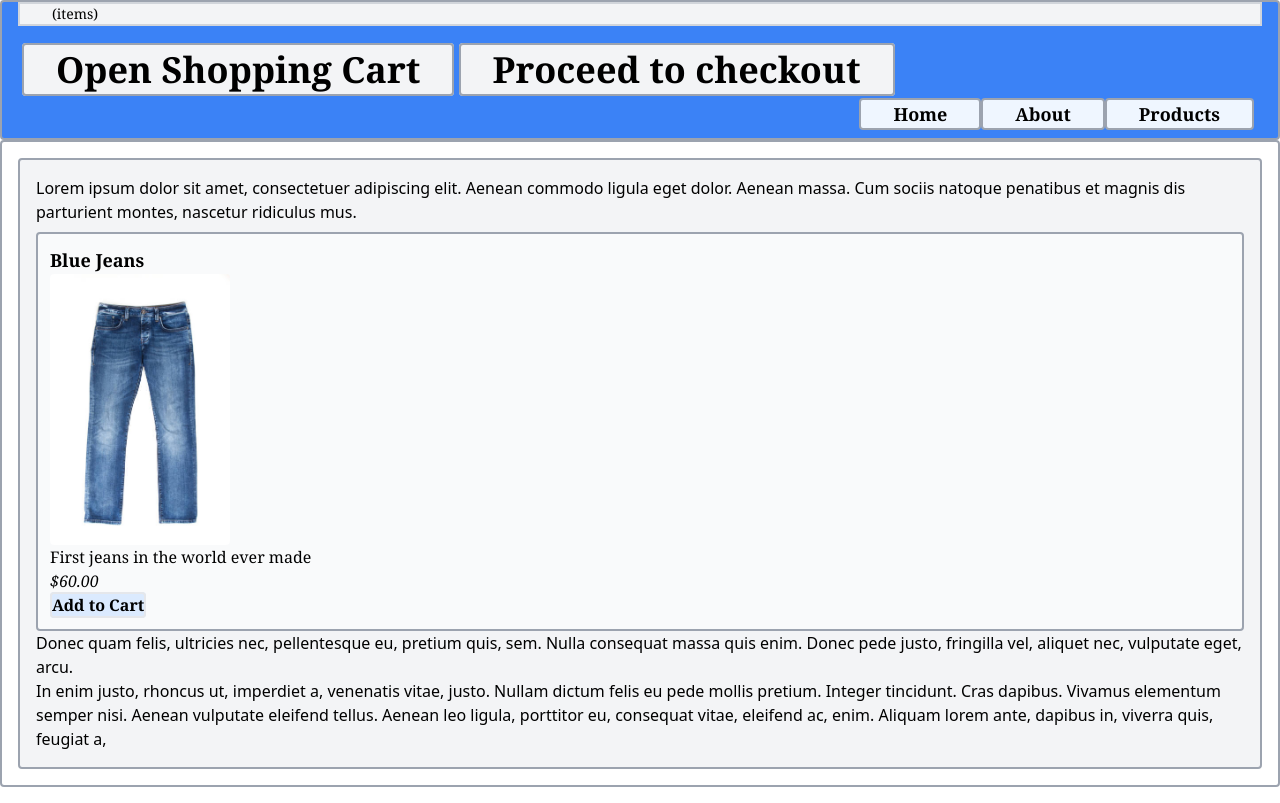
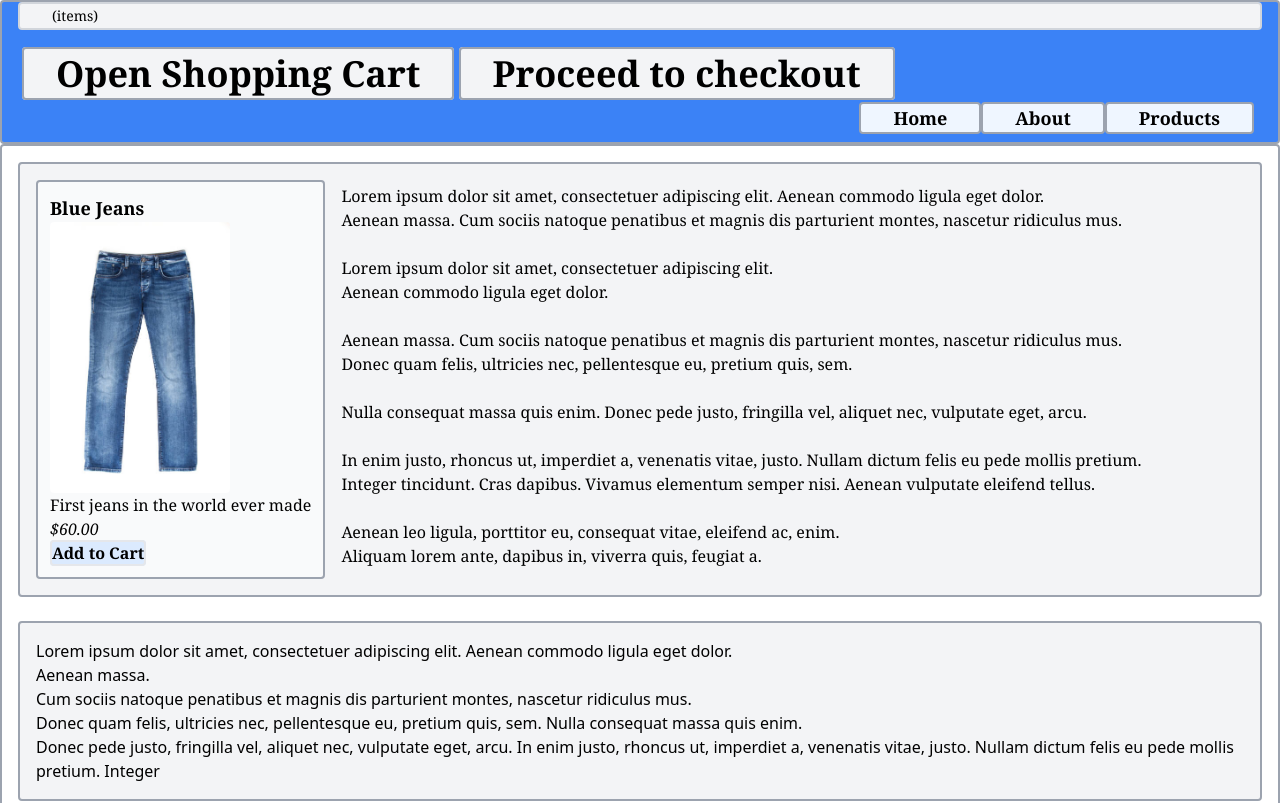
Before and after one commit to nobrien1996/group3musketeers, a website: page src/about.html in a window 1280 px wide. Shown: the top 803 px of the page. Drawn offline with nearby package versions, Linux system fonts and the light colour scheme.

Commit message:
Bug almost fixed, one small tweak left to make during office hours

```diff
--- a/src/about.html
+++ b/src/about.html
@@ -14,7 +14,7 @@
 <body>
     <header class="border-2 border-gray-400 bg-blue-500 rounded place px-4 flex-col relative font-serif">
         <div class="flex-auto">
-            <div class="text-sm self-center text-left border-gray-300 bg-gray-100 roundedpy-0.5 px-8 border-2">(items)</div>
+            <div class="text-sm text-left border-gray-300 bg-gray-100 rounded py-0.5 px-8 border-2">(items)</div>
             <br>
             <div class="px-1">
                 <span class="self-center text-4xl font-semibold px-8 border-2 border-gray-400 rounded bg-gray-100 container-md flex-col" data-toggle="modal" data-target="#cart">Open Shopping Cart</span>
@@ -29,11 +29,10 @@
             </div>
         </div>
     </header>
-    <div class="p-4 border-2 border-gray-400 rounded flex">
+    <div class="p-4 border-2 border-gray-400 rounded">
         <!-- content changes on each page -->
-        <div class="border-2 border-gray-400 rounded bg-gray-100 justify-start p-4">
-            <p class="pb-2">Lorem ipsum dolor sit amet, consectetuer adipiscing elit. Aenean commodo ligula eget dolor. Aenean massa. Cum sociis natoque penatibus et magnis dis parturient montes, nascetur ridiculus mus.</p>
-            <div class="flex-col border-2 border-gray-400 rounded bg-gray-50 p-3 font-serif">
+        <div class="border-2 border-gray-400 rounded bg-gray-100 p-4 flex flex-wrap w-screen">
+            <div class="border-2 border-gray-400 rounded bg-gray-50 p-3 min-w-48 m-2 max-w-48 font-serif">
                 <div class="text-lg font-semibold">Blue Jeans</div>
                 <img src="./assets/blue jean.jpg" width="180px" class="rounded">
                 <div>
@@ -42,9 +41,23 @@
                     <a href="#" class="border-2 border-gray-200 rounded bg-blue-100 font-semibold" data-name="SD Card" data-s="4GB" data-price="1000" data-id="6">Add to Cart</a>
                 </div>
             </div>
-            <div">
-                <p>Donec quam felis, ultricies nec, pellentesque eu, pretium quis, sem. Nulla consequat massa quis enim. Donec pede justo, fringilla vel, aliquet nec, vulputate eget, arcu.</p>
-                <p>In enim justo, rhoncus ut, imperdiet a, venenatis vitae, justo. Nullam dictum felis eu pede mollis pretium. Integer tincidunt. Cras dapibus. Vivamus elementum semper nisi. Aenean vulputate eleifend tellus. Aenean leo ligula, porttitor eu, consequat vitae, eleifend ac, enim. Aliquam lorem ante, dapibus in, viverra quis, feugiat a,</p>
+            <div class="px-4 py-1 min-w-48 m-2 max-w-48 font-serif">
+                <p>Lorem ipsum dolor sit amet, consectetuer adipiscing elit. Aenean commodo ligula eget dolor.</p>
+                <p>Aenean massa. Cum sociis natoque penatibus et magnis dis parturient montes, nascetur ridiculus mus.</p>
+                <br>
+                <p>Lorem ipsum dolor sit amet, consectetuer adipiscing elit.</p>
+                <p>Aenean commodo ligula eget dolor.</p>
+                <br>
+                <p>Aenean massa. Cum sociis natoque penatibus et magnis dis parturient montes, nascetur ridiculus mus.</p>
+                <p>Donec quam felis, ultricies nec, pellentesque eu, pretium quis, sem.</p>
+                <br>
+                <p>Nulla consequat massa quis enim. Donec pede justo, fringilla vel, aliquet nec, vulputate eget, arcu.</p>
+                <br>
+                <p>In enim justo, rhoncus ut, imperdiet a, venenatis vitae, justo. Nullam dictum felis eu pede mollis pretium.</p>
+                <p>Integer tincidunt. Cras dapibus. Vivamus elementum semper nisi. Aenean vulputate eleifend tellus.</p>
+                <br>
+                <p>Aenean leo ligula, porttitor eu, consequat vitae, eleifend ac, enim.</p>
+                <p>Aliquam lorem ante, dapibus in, viverra quis, feugiat a.</p>
             </div>
         </div>
         <br>
```
Also changed, not shown: src/Products.html (+12 -12 lines), src/index.html (+5 -5 lines).
